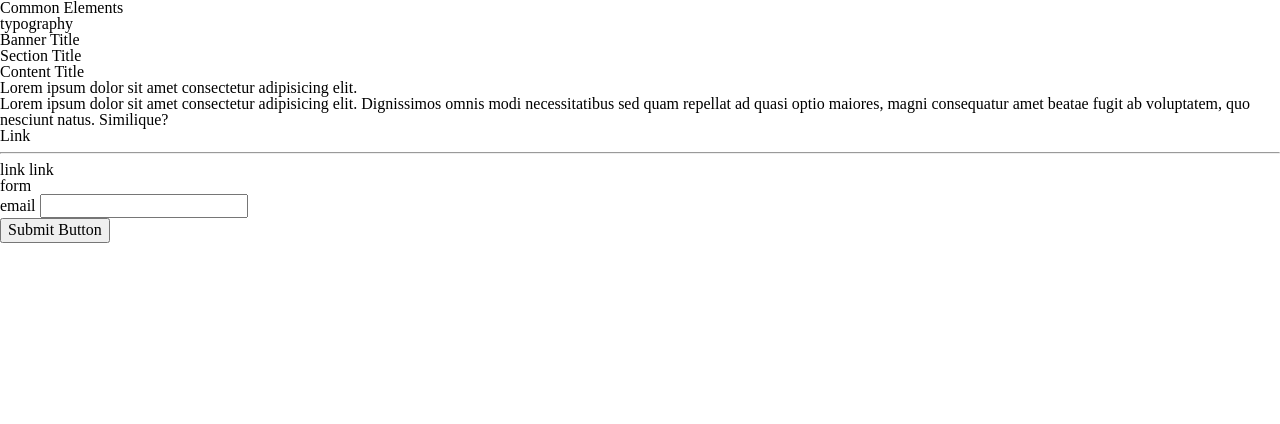
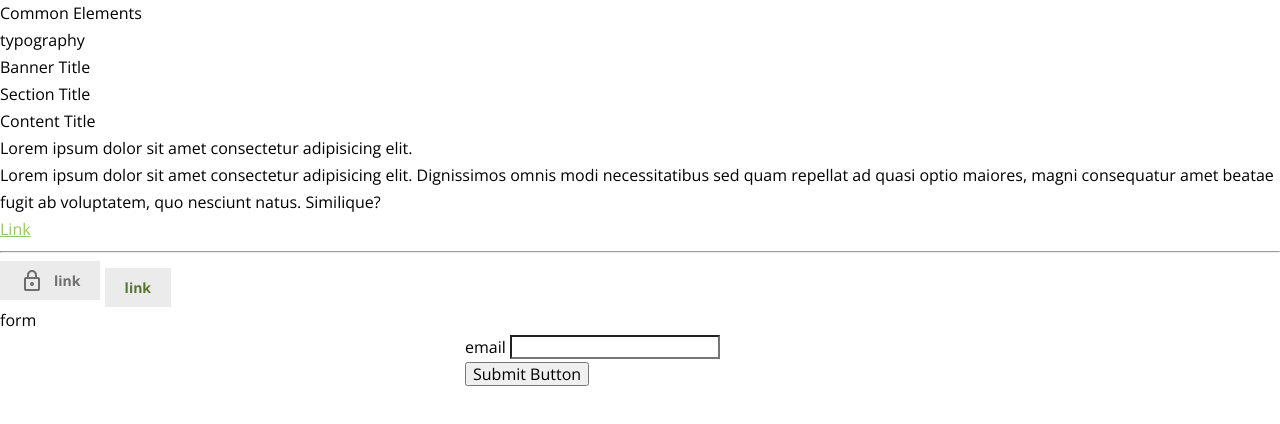
Before and after one commit to SeongSuTest/acme-portfolio, a plain HTML site: page common.html in a window 1280 px wide. Drawn offline with nearby package versions, Linux system fonts and the light colour scheme.

Commit message:
css 수정

```diff
--- a/common.html
+++ b/common.html
@@ -4,6 +4,16 @@
     <meta charset="UTF-8" />
     <meta name="viewport" content="width=device-width, initial-scale=1.0" />
     <title>Common Elements</title>
+    <link
+      rel="stylesheet"
+      href="https://fonts.googleapis.com/css2?family=Material+Symbols+Outlined:opsz,wght,FILL,GRAD@24,400,1,0"
+    />
+    <link rel="preconnect" href="https://fonts.googleapis.com" />
+    <link rel="preconnect" href="https://fonts.gstatic.com" crossorigin />
+    <link
+      href="https://fonts.googleapis.com/css2?family=Open+Sans:ital,wght@0,300..800;1,300..800&display=swap"
+      rel="stylesheet"
+    />
     <link rel="stylesheet" href="css/common.css" />
   </head>
   <body>
@@ -20,10 +30,10 @@
       </p>
       <a href="" class="link primary">Link</a>
       <hr />
-      <a href="" class="btn">link</a>
+      <a href="" class="btn"><span class="material-symbols-outlined">lock</span>link</a>
       <a href="" class="btn big primary_bg secondary">link</a>
     </section>
-    <section class="big_top_pd">
+    <section class="big_pd banner_bg">
       <h2>form</h2>
       <form action="">
         <div class="field">
--- a/css/common.css
+++ b/css/common.css
@@ -1,2 +1,75 @@
 @import url("./normalize.css");
 @import url("./reset.css");
+
+:root {
+  /* Layout */
+  --base-unit: 27px;
+  --container: 1272px;
+
+  /* Color styles */
+  --light-gray: rgba(235, 235, 235, 1);
+  --medium-gray: rgba(168, 168, 168, 1);
+  --black: rgba(44, 44, 44, 1);
+  --dark-gray: rgba(110, 110, 110, 1);
+  --primary: rgba(154, 199, 91, 1);
+  --secondary: rgba(85, 118, 44, 1);
+  --white: rgba(255, 255, 255, 1);
+
+  /* Text-size styles */
+  --body--ff: "Open Sans", sans-serif;
+  --banner-tt: 54px;
+  --section-tt: 32px;
+  --content-tt: 24px;
+  --body: 16px;
+  --body-link: 16px;
+  --section-desc: 18px;
+}
+
+/* typography */
+body {
+  font: var(--body) / var(--base-unit) var(--body--ff);
+}
+.banner_tt {
+  font-size: var(--banner--tt); /* 54px */
+  line-height: var(--banner--tt); /* 54px */
+}
+.section_tt {
+  font-size: var(--section--tt);
+}
+.content_tt {
+  font-size: var(--content--tt);
+}
+.link {
+  text-decoration: underline;
+}
+.btn {
+  height: 39px;
+  padding: 0 20px;
+  background: var(--light-gray);
+  color: var(--dark-gray);
+  font-size: calc(var(--body) * 0.875);
+  font-weight: bold;
+  display: inline-flex;
+  align-items: center;
+  gap: 10px;
+}
+
+/* colors */
+.primary {
+  color: var(--primary);
+}
+.secondary {
+  color: var(--secondary);
+}
+.banner_bg {
+  background: var(--banner);
+}
+
+/* Form */
+form {
+  width: 350px;
+  margin: 0 auto;
+}
+.field input {
+  background: var(--white);
+}
```
Also changed, not shown: images/banner.png (added), images/logo.png (added).
